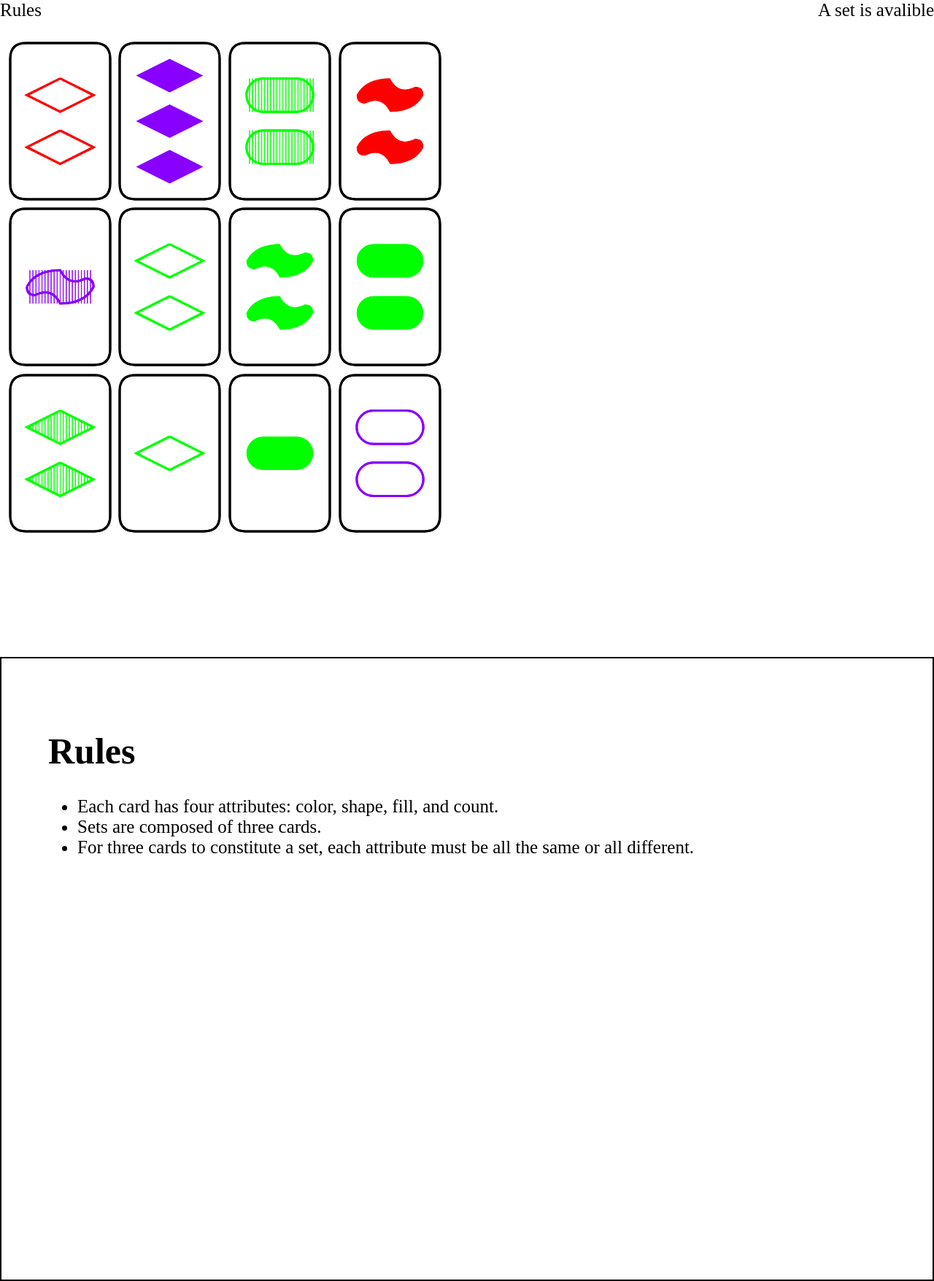
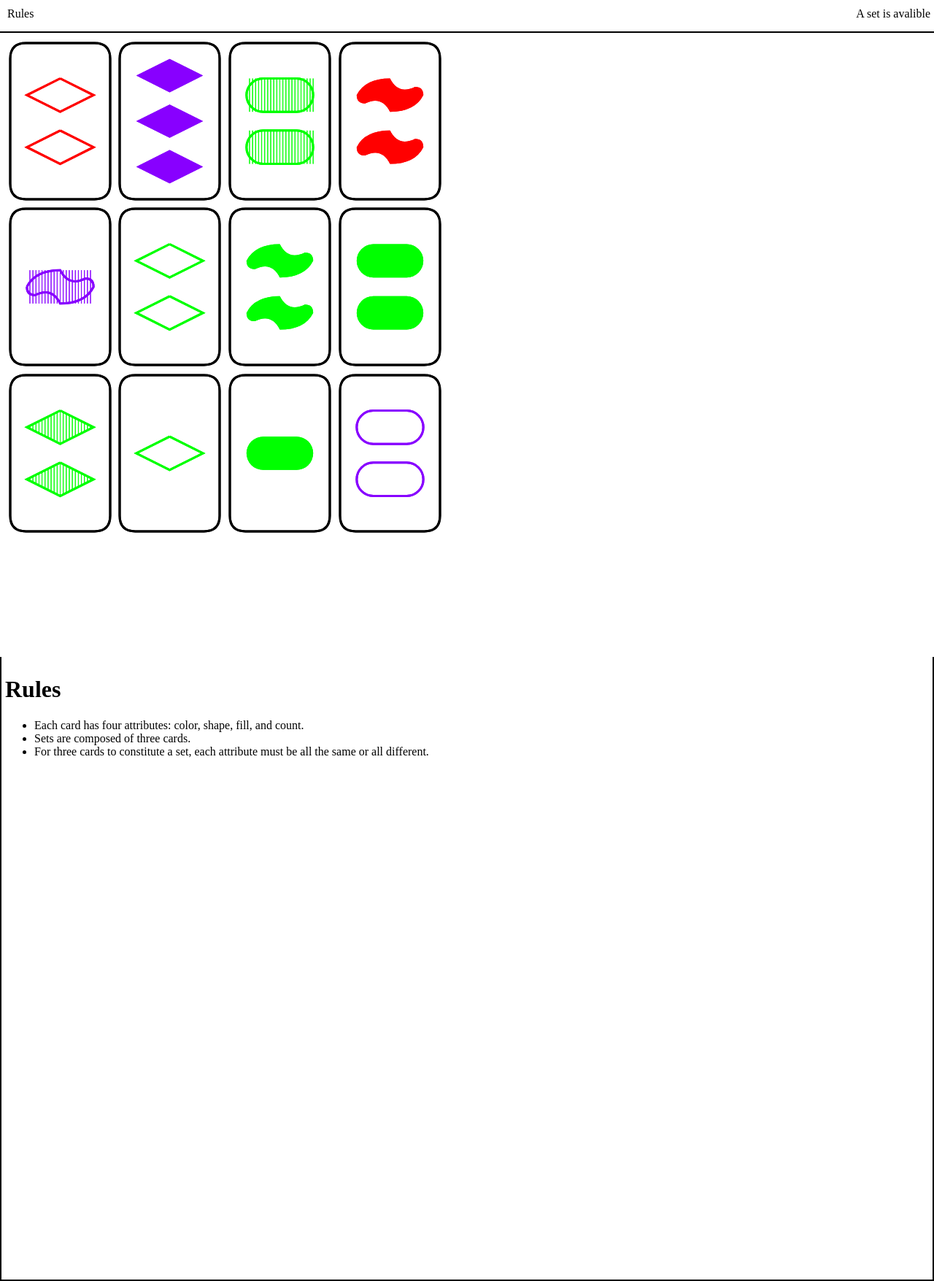
Before and after one commit to RagingRoosevelt/RagingRoosevelt.github.io, a Jekyll site: the page utilities/Set/index.html, which Jekyll copies as it is, in a window 1280 px wide. Shown: the whole page at 73% size. Built offline with Jekyll 4.4.1, drawn with Linux system fonts in a browser that asks for light colours.

Commit message:
Set: CSS tweaks

```diff
--- a/utilities/Set/style/master.css
+++ b/utilities/Set/style/master.css
@@ -6,7 +6,7 @@ html, body {
     margin: 0;
     padding: 0;
 
-    font-size: 1.25em;
+    /*font-size: 1.25em;*/
 }
 
 #div_rules, #div_setup {
@@ -24,13 +24,13 @@ html, body {
 }
 #status {
     position: absolute;
-    right: 0;
+    right: 5px;
 }
 #div_rulesContent {
     position: absolute;
-    padding: 5%;
+    padding: 5px;
     margin: 0;
-    border-width: 2px;
+    border-width: 0 2px 2px 2px;
     border-style: solid;
     box-sizing: border-box;
     top: 0;
@@ -39,6 +39,7 @@ html, body {
     height: 100%;
 }
 #div_menu {
+    box-sizing: border-box;
     width: 100vw;
     height: 5vh;
     position: absolute;
@@ -46,6 +47,7 @@ html, body {
     display: block;
     border-width: 0 0 2px 0;
     border-style: solid;
+    padding: 10px;
 }
 
 #players {
```
